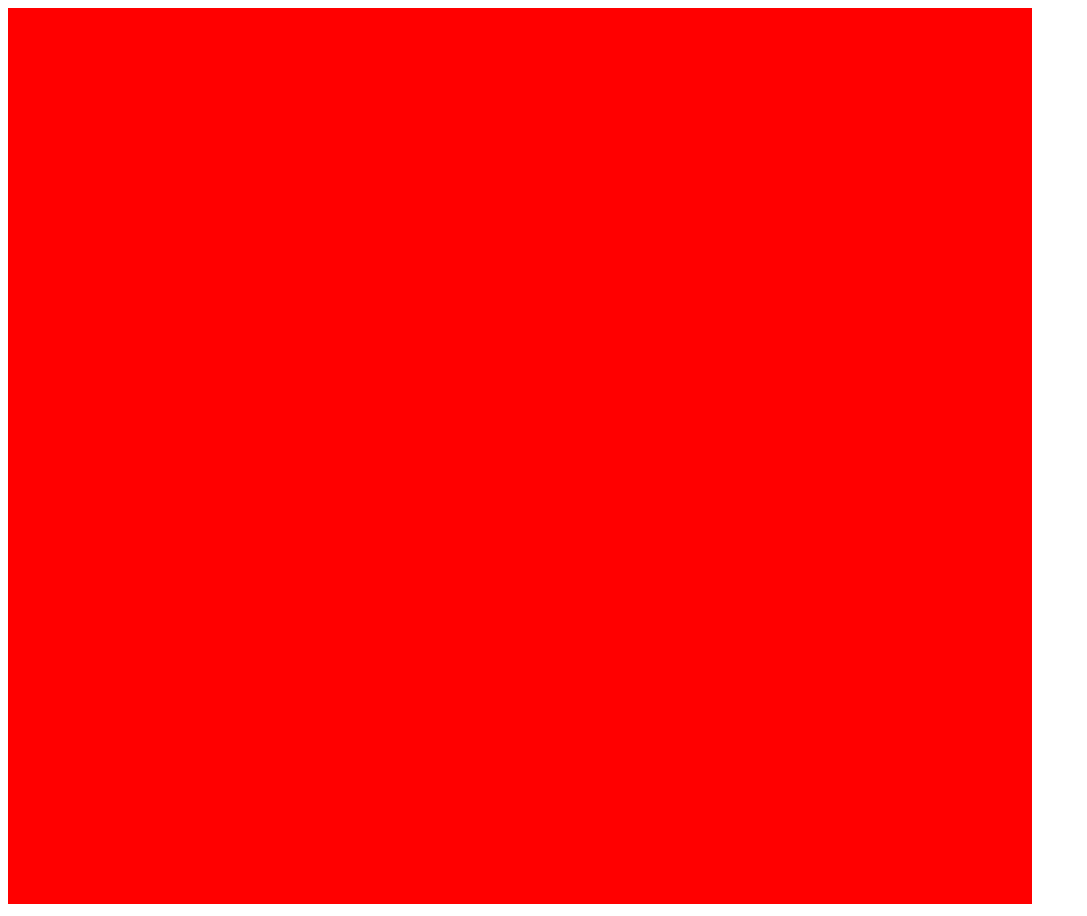
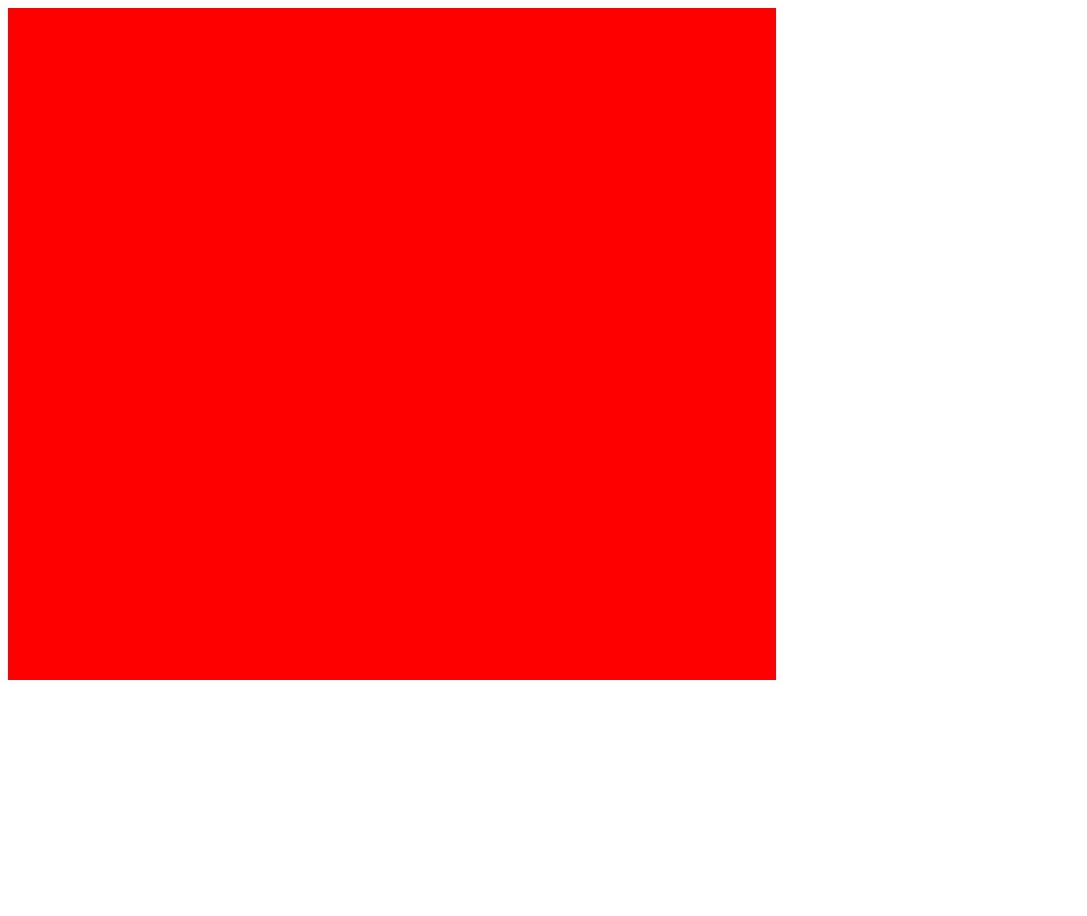
Before and after one commit to m4ntis/bones, a plain HTML site: page web/index.html in a window 1280 px wide. Shown: the whole page, without its empty margins (0-1087 px from the left). After the commit the page ends 800 px from the top, so only its background shows below. Drawn offline with Linux system fonts and the light colour scheme.

Commit message:
resized canvas to x3 instead of x4

```diff
--- a/web/index.html
+++ b/web/index.html
@@ -5,12 +5,12 @@
     <title>bones</title>
   </head>
   <body>
-    <canvas id="screen" width="1024" height="896">Your browser isn't supported</canvas>
+    <canvas id="screen" width="768" height="672">Your browser isn't supported</canvas>
     <script type="text/javascript">
         var canvas = document.getElementById("screen");
         var ctx = canvas.getContext("2d");
         ctx.fillStyle = "#FF0000";
-        ctx.fillRect(0,0,1024,896);
+        ctx.fillRect(0,0,768,672);
     </script>
   </body>
 </html>
```
Also changed, not shown: docs/index.html (+1 -1 lines).
